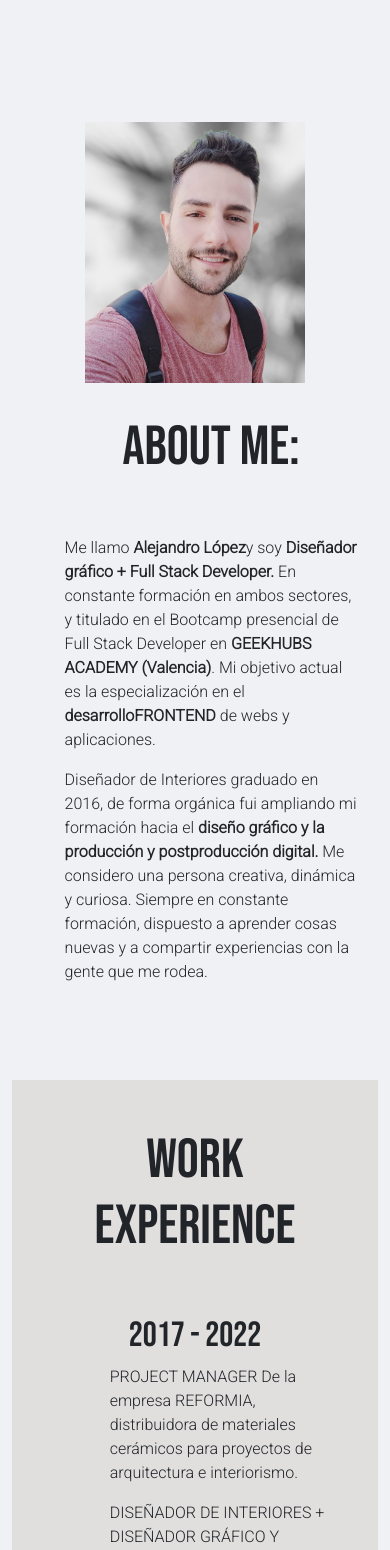
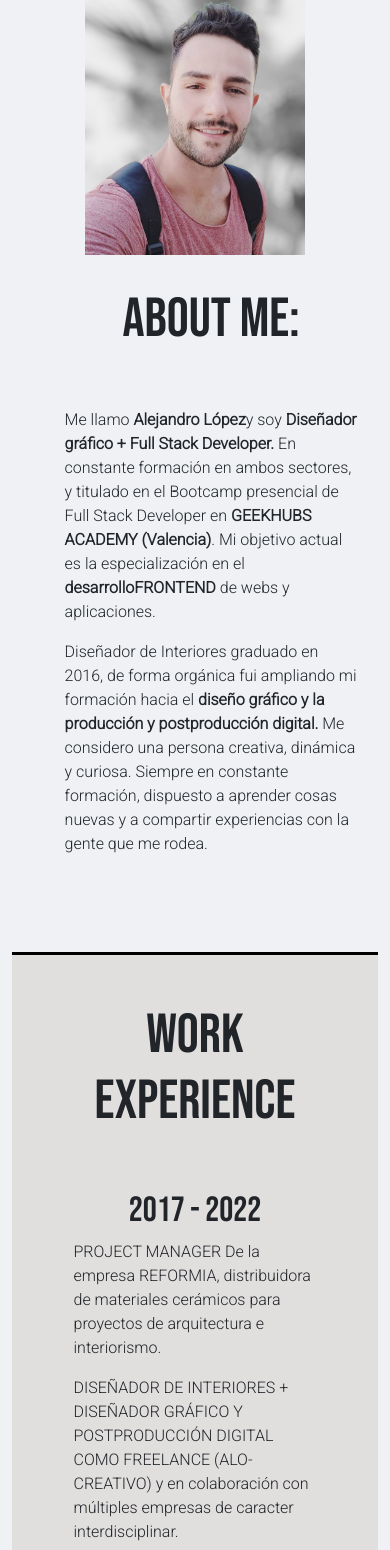
Before and after one commit to alopezbelles/PORTFOLIO-WEB-A.LOPEZ, a React (Create React App) app: page /about in a window 390 px wide. Shown: the part 140-1690 px from the top of the page. Built offline with nearby package versions, Linux system fonts and the light colour scheme.

Commit message:
change responsive design about

```diff
--- a/src/Containers/About/About.css
+++ b/src/Containers/About/About.css
@@ -43,6 +43,9 @@ p {
   flex-direction: column;
   margin-bottom: 2em;
   padding: 3em;
+
+  border-top: solid black 3px;
+  border-bottom: solid black 3px;
 }
 .col3Design {
   margin-top: 4em;
@@ -121,11 +124,11 @@ p {
 @media screen and (max-width: 800px) {
   .col1Design {
     flex-direction: column;
+    margin-top: 2em;
   }
   .profileImage {
     margin-right: 0em;
-
-    max-width: 40%;
+    max-width: 50%;
     margin-bottom: 2em;
   }
   p {
@@ -147,10 +150,17 @@ p {
     margin-left: 0em;
   }
   .paragraphs {
-    width: 90%;
+    width: 100%;
   }
 
   .infoContainer {
     flex-direction: column;
   }
+  .infoContainer p {
+    margin-left: 0em;
+  }
+  .col1Design {
+    margin-top: 2em;
+
+  }
 }
--- a/src/Containers/About/About.jsx
+++ b/src/Containers/About/About.jsx
@@ -13,7 +13,7 @@ import "./About.css";
 
 function About() {
   return (
-    <Container className="aboutDesign" fluid>
+    <Container fluid className="aboutDesign" >
       {/* <video autoPlay muted loop playsInline className="video-background">
         <source src={bgVideo} />
       </video> */}
```
